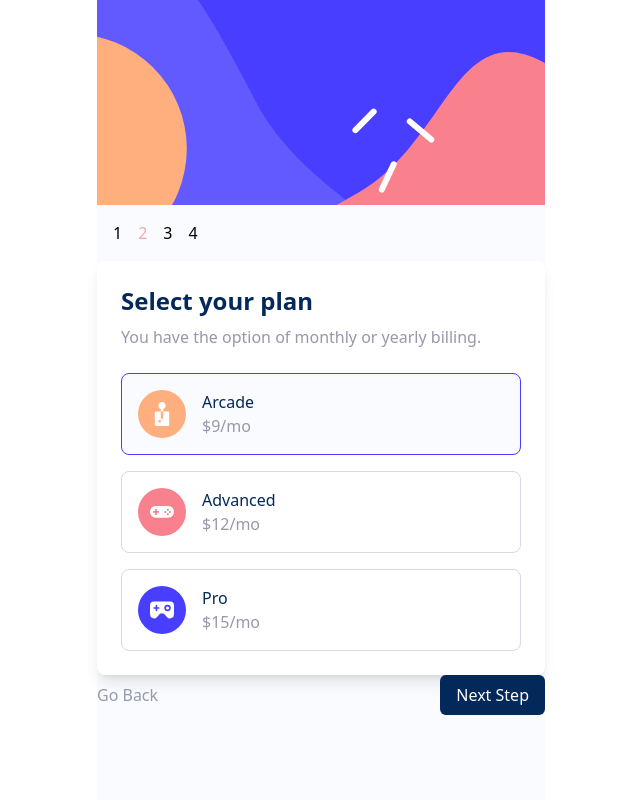
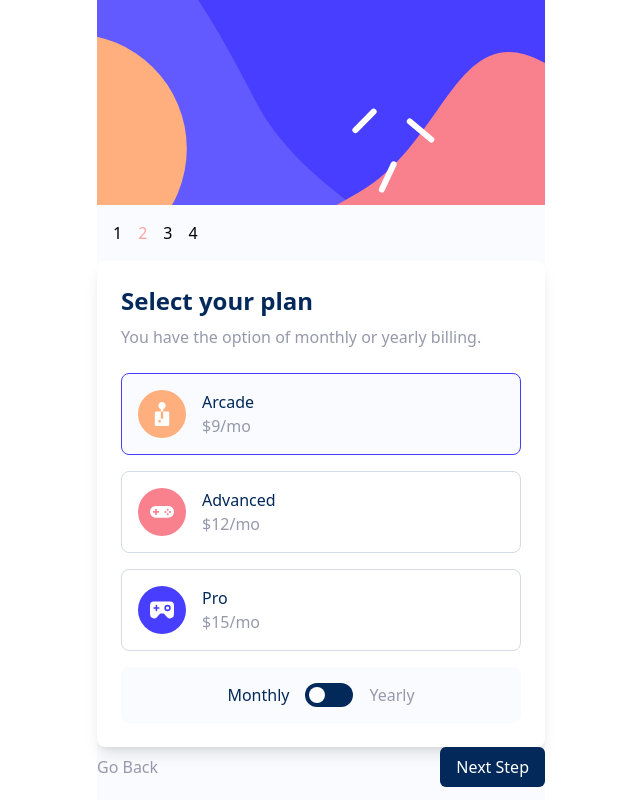
Before and after one commit to cjcoops/multi-step-form, a React (Vite) app: page / in a window 1280 px wide. Shown: the whole page, without its empty margins (319-959 px from the left). Built offline with nearby package versions, Linux system fonts and the light colour scheme.

Commit message:
add yearly toggle

```diff
--- a/src/components/PlanSelectionForm.tsx
+++ b/src/components/PlanSelectionForm.tsx
@@ -45,8 +45,7 @@ export function PlanSelectionForm({ formData, updateFields }: PlanSelectionFormP
           ))}
         </div>
 
-        {/* Billing toggle */}
-        {/* <div className="bg-alabaster flex items-center justify-center gap-4 rounded-lg p-4">
+        <div className="bg-alabaster flex items-center justify-center gap-4 rounded-lg p-4">
           <span className={`${!formData.isYearly ? 'text-marine-blue' : 'text-cool-gray'}`}>
             Monthly
           </span>
@@ -64,7 +63,7 @@ export function PlanSelectionForm({ formData, updateFields }: PlanSelectionFormP
           <span className={`${formData.isYearly ? 'text-marine-blue' : 'text-cool-gray'}`}>
             Yearly
           </span>
-        </div> */}
+        </div>
       </div>
     </div>
   );
```
